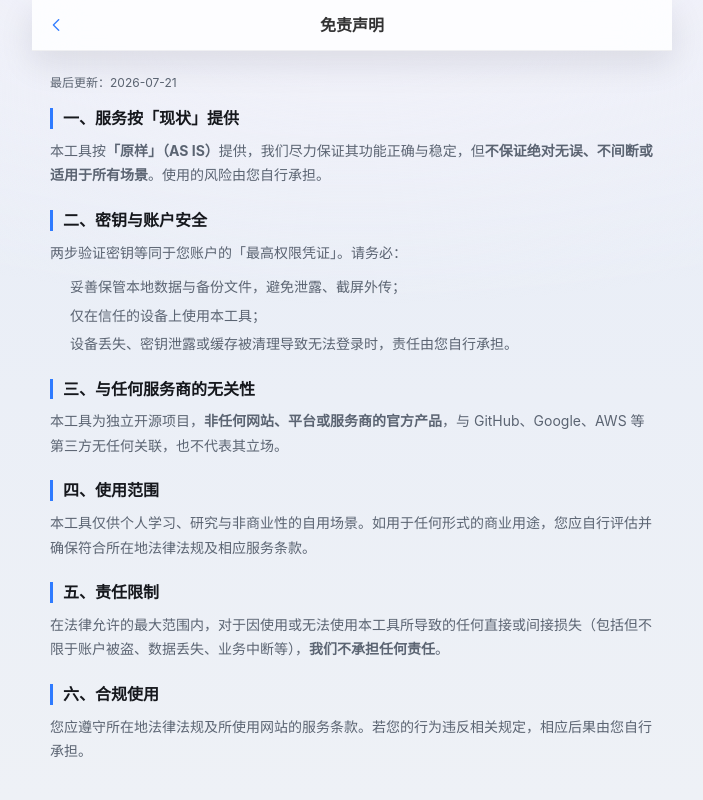
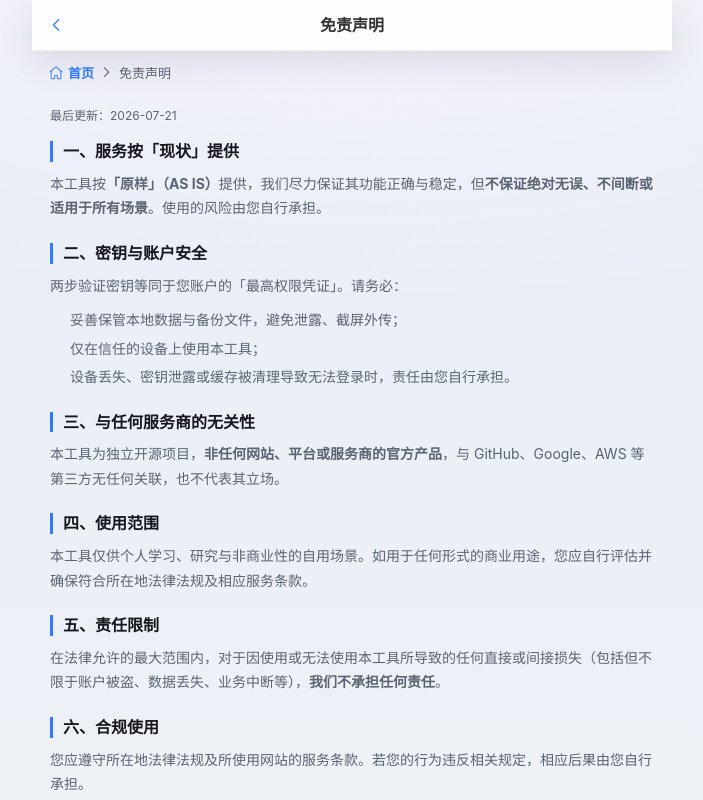
Before and after one commit to lorock/tokenVault, a Vue app: page /#/disclaimer in a window 1280 px wide. Shown: the top 800 px of the page, without its empty margins (288-991 px from the left). Built offline with nearby package versions, Linux system fonts and the light colour scheme.

Commit message:
fix: 合规页新增面包屑导航，首页一键直达，解决多次打开后返回需多次点击

```diff
--- /dev/null
+++ b/src/components/Breadcrumb.vue
@@ -0,0 +1,57 @@
+<template>
+  <nav class="breadcrumb" aria-label="breadcrumb">
+    <router-link to="/" class="crumb crumb-link">
+      <van-icon name="wap-home-o" class="crumb-ico" />
+      <span>{{ t('nav.home') }}</span>
+    </router-link>
+    <van-icon name="arrow" class="crumb-sep" />
+    <span class="crumb crumb-current" aria-current="page">{{ label }}</span>
+  </nav>
+</template>
+
+<script setup>
+import { useI18n } from '../composables/useI18n'
+
+const props = defineProps({
+  label: { type: String, required: true }
+})
+const { t } = useI18n()
+</script>
+
+<style scoped>
+.breadcrumb {
+  display: flex;
+  align-items: center;
+  gap: 6px;
+  padding: 12px 16px 2px;
+  font-size: 13px;
+}
+.crumb-link {
+  display: inline-flex;
+  align-items: center;
+  gap: 4px;
+  color: var(--accent);
+  text-decoration: none;
+  font-weight: 600;
+  transition: opacity 0.18s ease, transform 0.18s ease;
+}
+.crumb-link:active {
+  opacity: 0.6;
+  transform: scale(0.97);
+}
+.crumb-ico {
+  font-size: 16px;
+}
+.crumb-sep {
+  color: var(--text-2);
+  font-size: 13px;
+  transform: rotate(0deg);
+}
+.crumb-current {
+  color: var(--text-2);
+  max-width: 60vw;
+  overflow: hidden;
+  text-overflow: ellipsis;
+  white-space: nowrap;
+}
+</style>
--- a/src/composables/useI18n.js
+++ b/src/composables/useI18n.js
@@ -23,7 +23,8 @@ const messages = {
       export: '导出备份',
       import: '导入备份',
       addSite: '添加站点',
-      lang: '语言'
+      lang: '语言',
+      home: '首页'
     },
     theme: {
       light: '浅色',
@@ -143,7 +144,8 @@ const messages = {
       export: 'Export backup',
       import: 'Import backup',
       addSite: 'Add site',
-      lang: 'Language'
+      lang: 'Language',
+      home: 'Home'
     },
     theme: {
       light: 'Light',
--- a/src/pages/Disclaimer.vue
+++ b/src/pages/Disclaimer.vue
@@ -1,6 +1,8 @@
 <template>
   <div class="legal-page">
-    <van-nav-bar :title="t('legal.disclaimerTitle')" left-arrow :border="false" @click-left="goBack" />
+    <van-nav-bar :title="t('legal.disclaimerTitle')" left-arrow :border="false" @click-left="goHome" />
+
+    <Breadcrumb :label="t('legal.disclaimerTitle')" />
 
     <div class="legal-body">
       <p class="legal-updated">{{ t('legal.updated') }}</p>
@@ -21,14 +23,15 @@ import { computed } from 'vue'
 import { useRouter } from 'vue-router'
 import { useI18n } from '../composables/useI18n'
 import { disclaimer } from '../lib/legal'
+import Breadcrumb from '../components/Breadcrumb.vue'
 
 const router = useRouter()
 const { locale, t } = useI18n()
 const content = computed(() => disclaimer[locale.value] || disclaimer.zh)
 
-function goBack() {
-  if (window.history.length > 1) router.back()
-  else router.push('/')
+// 面包屑「首页」始终直达首页，避免历史栈累积导致多次点击才能返回
+function goHome() {
+  router.push('/')
 }
 </script>
 
--- a/src/pages/PrivacyPolicy.vue
+++ b/src/pages/PrivacyPolicy.vue
@@ -1,6 +1,8 @@
 <template>
   <div class="legal-page">
-    <van-nav-bar :title="t('legal.privacyTitle')" left-arrow :border="false" @click-left="goBack" />
+    <van-nav-bar :title="t('legal.privacyTitle')" left-arrow :border="false" @click-left="goHome" />
+
+    <Breadcrumb :label="t('legal.privacyTitle')" />
 
     <div class="legal-body">
       <p class="legal-updated">{{ t('legal.updated') }}</p>
@@ -21,14 +23,15 @@ import { computed } from 'vue'
 import { useRouter } from 'vue-router'
 import { useI18n } from '../composables/useI18n'
 import { privacy } from '../lib/legal'
+import Breadcrumb from '../components/Breadcrumb.vue'
 
 const router = useRouter()
 const { locale, t } = useI18n()
 const content = computed(() => privacy[locale.value] || privacy.zh)
 
-function goBack() {
-  if (window.history.length > 1) router.back()
-  else router.push('/')
+// 面包屑「首页」始终直达首页，避免历史栈累积导致多次点击才能返回
+function goHome() {
+  router.push('/')
 }
 </script>
 
```
Also changed, not shown: 1 other file (tests, documents, lock files or other folders).
